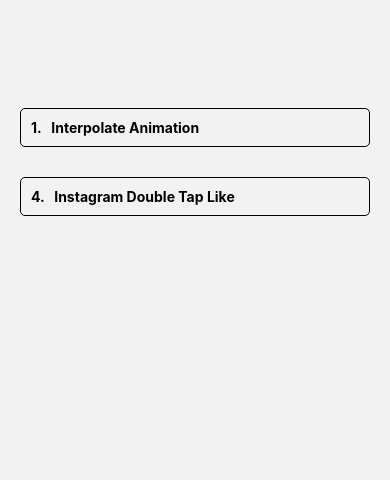
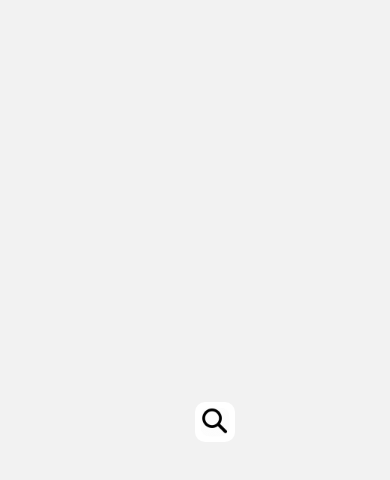
Before and after one commit to avisek123/react-native-reanimated-animation, a React Native app: screen /SearchAnimation in a window 390 px wide. Shown: the top 480 px of the page. Built offline with nearby package versions, Linux system fonts and the light colour scheme.

Commit message:
Search Animation complete

```diff
--- a/src/navigations/MainStack.tsx
+++ b/src/navigations/MainStack.tsx
@@ -6,6 +6,7 @@
 import InterPolet from '../screens/InterPolet';
 import Dragble from '../screens/Dragble';
 import InstaGramAnimation from '../screens/InstaGramAnimation';
+import SearchAnimation from '../screens/SearchAnimation';
 
 const Stack = createNativeStackNavigator<MainStackParams>();
 const MainStack = () => {
@@ -16,6 +17,7 @@
       <Stack.Screen name="InterPolet" component={InterPolet} />
       <Stack.Screen name="Dragble" component={Dragble} />
       <Stack.Screen name="InstGramAnimation" component={InstaGramAnimation} />
+      <Stack.Screen name="SearchAnimation" component={SearchAnimation} />
     </Stack.Navigator>
   );
 };
--- a/src/screens/Home.tsx
+++ b/src/screens/Home.tsx
@@ -19,6 +19,13 @@
       name: 'Instagram Double Tap Like',
       onPress: () => {
         navigate('InstGramAnimation');
+      },
+    },
+    {
+      id: 5,
+      name: 'Search Animation',
+      onPress: () => {
+        navigate('SearchAnimation');
       },
     },
   ];
--- /dev/null
+++ b/src/screens/SearchAnimation.tsx
@@ -0,0 +1,97 @@
+import {
+  Image,
+  StyleSheet,
+  TextInput,
+  TouchableOpacity,
+  View,
+} from 'react-native';
+import React from 'react';
+import Animated, {
+  useAnimatedStyle,
+  useSharedValue,
+  withTiming,
+} from 'react-native-reanimated';
+
+const SearchAnimation = () => {
+  const animation = useSharedValue(0);
+  const [val, SetVal] = React.useState(0);
+  const animatedStyle = useAnimatedStyle(() => {
+    return {
+      width:
+        animation.value === 1
+          ? withTiming(300, {duration: 500})
+          : withTiming(0, {duration: 500}),
+    };
+  });
+  return (
+    <View
+      style={{
+        flex: 1,
+        justifyContent: 'center',
+        alignItems: 'center',
+      }}>
+      <Animated.View
+        style={[
+          {
+            width: 300,
+            height: 70,
+            backgroundColor: '#fff',
+            borderRadius: 10,
+            flexDirection: 'row',
+            alignItems: 'center',
+          },
+          animatedStyle,
+        ]}>
+        <TextInput
+          style={{
+            width: '85%',
+          }}
+          placeholder="Search here"
+        />
+        <TouchableOpacity
+          style={styles.searchIcon}
+          onPress={() => {
+            if (animation.value) {
+              animation.value = 0;
+              SetVal(0);
+            } else {
+              animation.value = 1;
+              SetVal(1);
+            }
+          }}>
+          <Image
+            source={
+              val === 0
+                ? require('../assets/image/search-icon.png')
+                : require('../assets/image/close.png')
+            }
+            style={{
+              width: 30,
+              height: 30,
+              borderRadius: 10,
+            }}
+          />
+        </TouchableOpacity>
+      </Animated.View>
+    </View>
+  );
+};
+
+export default SearchAnimation;
+
+const styles = StyleSheet.create({
+  wrapper: {
+    flex: 1,
+    justifyContent: 'center',
+    alignItems: 'center',
+  },
+  searchIcon: {
+    backgroundColor: '#fff',
+    borderRadius: 10,
+    justifyContent: 'center',
+    alignItems: 'center',
+    width: 30,
+    height: 30,
+    padding: 20,
+  },
+});
--- a/types/allRoute.ts
+++ b/types/allRoute.ts
@@ -7,6 +7,7 @@
   InterPolet?: undefined;
   Dragble?: undefined;
   InstGramAnimation: undefined;
+  SearchAnimation: undefined;
 };
 
 export type MainNavigationProps = NativeStackNavigationProp<MainStackParams>;
```
Also changed, not shown: src/assets/image/close.png (added), src/assets/image/search-icon.png (added).
